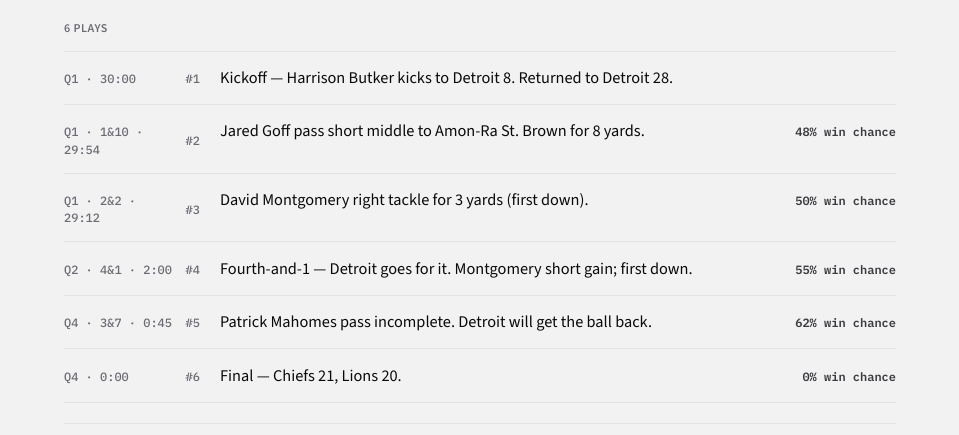
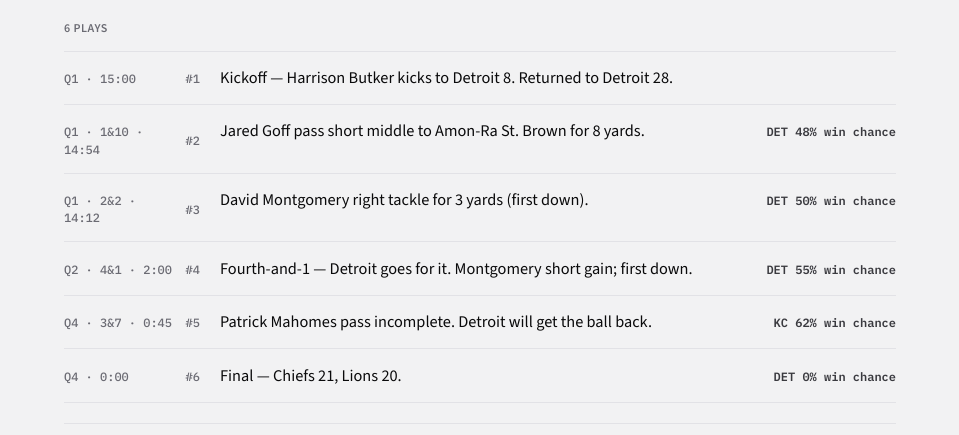
Before and after one commit to nmpy7knjd8-code/nfl-analytics-simulator, a Next.js app in the folder frontend/: page /games/2023_01_DET_KC in a window 1280 px wide. Shown: the part 1054-1489 px from the top of the page, without its empty margins (160-1119 px from the left). Built offline with nearby package versions, Linux system fonts and the light colour scheme; no server answers.

Commit message:
Phase 0 UI: drop dev notes, name team on win chance, quarter clock, practice end screen + reset, no page fade

```diff
--- a/frontend/app/games/[gameId]/page.tsx
+++ b/frontend/app/games/[gameId]/page.tsx
@@ -1,4 +1,5 @@
 import Link from "next/link";
+import { periodName, quarterClockFromHalf } from "../../../lib/clock";
 import { ExampleBanner } from "../../../components/ExampleBanner";
 import { TruthChip } from "../../../components/TruthChip";
 import { fetchGame, fetchPlays } from "../../../lib/api";
@@ -13,16 +14,15 @@ export function generateStaticParams() {
   return FIXTURE_GAMES.items.map((g) => ({ gameId: g.game_id }));
 }
 
-function formatClock(halfSeconds: number | null | undefined): string {
+function formatClock(quarter: number, halfSeconds: number | null | undefined): string {
   if (halfSeconds == null) return "—";
-  const m = Math.floor(halfSeconds / 60);
-  const s = halfSeconds % 60;
-  return `${m}:${String(s).padStart(2, "0")}`;
+  return quarterClockFromHalf(quarter, halfSeconds);
 }
 
-function winChanceLabel(wp: number | null | undefined): string | null {
-  if (wp == null || Number.isNaN(wp)) return null;
-  return `${Math.round(wp * 100)}% win chance`;
+/** reference.wp is the possession team's pre-snap chance; always say whose it is. */
+function winChanceLabel(wp: number | null | undefined, team: string | null | undefined): string | null {
+  if (wp == null || Number.isNaN(wp) || !team) return null;
+  return `${team} ${Math.round(wp * 100)}% win chance`;
 }
 
 export default async function GameReplayPage({ params }: Props) {
@@ -100,14 +100,14 @@ export default async function GameReplayPage({ params }: Props) {
 
           <div className="play-feed" role="list">
             {plays.data.items.map((p) => {
-              const chance = winChanceLabel(p.reference?.wp ?? null);
+              const chance = winChanceLabel(p.reference?.wp ?? null, p.possession_team_id);
               return (
                 <article className="play-card" role="listitem" key={`${p.game_id}-${p.play_id}`}>
                   <div className="play-top">
                     <span className="play-meta">
-                      Q{p.quarter}
+                      {periodName(p.quarter)}
                       {p.down != null ? ` · ${p.down}&${p.distance}` : ""} ·{" "}
-                      {formatClock(p.half_seconds_remaining ?? null)}
+                      {formatClock(p.quarter, p.half_seconds_remaining ?? null)}
                     </span>
                     <span className="play-meta">#{p.play_index}</span>
                   </div>
--- a/frontend/app/globals.css
+++ b/frontend/app/globals.css
@@ -190,18 +190,6 @@ button {
 
 .page {
   width: 100%;
-  animation: page-enter var(--duration-slow) var(--ease-emphasized);
-}
-
-@keyframes page-enter {
-  from {
-    opacity: 0;
-    transform: translateY(8px);
-  }
-  to {
-    opacity: 1;
-    transform: none;
-  }
 }
 
 @keyframes truth-crossfade {
@@ -300,7 +288,6 @@ button {
   z-index: 1;
   width: 100%;
   padding: 2rem var(--page-pad-x) calc(1.75rem + var(--safe-bottom));
-  animation: page-enter var(--duration-slow) var(--ease-emphasized);
 }
 
 .hero-brand {
@@ -397,7 +384,6 @@ button {
 .decide-page {
   width: 100%;
   padding: calc(1.25rem + var(--safe-top)) var(--page-pad-x) 1.75rem;
-  animation: page-enter var(--duration-slow) var(--ease-emphasized);
 }
 
 .section-head {
@@ -987,17 +973,6 @@ button {
   border-top: 1px solid var(--color-divider);
   color: var(--color-ink) !important;
   font-weight: 500;
-}
-
-.decide-footnote {
-  margin: 1.15rem 0 0.25rem;
-  font-size: var(--text-caption);
-}
-
-.decide-api-hook {
-  font-size: 0.65rem;
-  margin: 0;
-  opacity: 0.65;
 }
 
 @media (min-width: 720px) {
--- a/frontend/components/QuizSituationCard.tsx
+++ b/frontend/components/QuizSituationCard.tsx
@@ -1,6 +1,6 @@
+import { quarterClockFromGame } from "../lib/clock";
 import {
   ballProgress,
-  formatClock,
   yardLineCaption,
   type QuizSituation,
 } from "../lib/quiz";
@@ -76,7 +76,7 @@ function FieldTrack({ situation }: { situation: QuizSituation }) {
 }
 
 export function QuizSituationCard({ situation }: { situation: QuizSituation }) {
-  const clock = formatClock(situation.game_seconds_remaining);
+  const clock = quarterClockFromGame(situation.qtr, situation.game_seconds_remaining);
   const yardText = yardLineCaption(situation.yardline_100, situation.posteam);
   const downText = `${ordinalDown(situation.down)} & ${situation.distance}`;
 
--- a/frontend/components/WinProbabilityChart.tsx
+++ b/frontend/components/WinProbabilityChart.tsx
@@ -32,7 +32,7 @@ export function WinProbabilityChart({
         <line x1={PAD.l} x2={W - PAD.r} y1={y(0.5)} y2={y(0.5)} className="wp-mid" />
         {[1, 0.5, 0].map((v) => (
           <text key={v} x={PAD.l - 6} y={y(v) + 4} textAnchor="end" className="wp-axis">
-            {Math.round(v * 100)}%
+            {series.home_team_id} {Math.round(v * 100)}%
           </text>
         ))}
         {[1, 2, 3, 4].map((q) => {
--- /dev/null
+++ b/frontend/lib/clock.ts
@@ -0,0 +1,23 @@
+/** Game clocks shown to fans are quarter clocks (0:00–15:00), never half or game time. */
+const QUARTER = 900;
+
+function mmss(sec: number): string {
+  const s = Math.max(0, Math.min(QUARTER, Math.floor(sec)));
+  return `${Math.floor(s / 60)}:${String(s % 60).padStart(2, "0")}`;
+}
+
+/** From nflverse game_seconds_remaining (3600 at kickoff, regulation only). */
+export function quarterClockFromGame(quarter: number, gameSecondsRemaining: number): string {
+  if (quarter > 4) return mmss(gameSecondsRemaining);
+  return mmss(gameSecondsRemaining - (4 - quarter) * QUARTER);
+}
+
+/** From nflverse half_seconds_remaining (1800 at the start of Q1/Q3). OT passes through. */
+export function quarterClockFromHalf(quarter: number, halfSecondsRemaining: number): string {
+  if (quarter > 4) return mmss(halfSecondsRemaining);
+  return mmss(quarter % 2 === 1 ? halfSecondsRemaining - QUARTER : halfSecondsRemaining);
+}
+
+export function periodName(quarter: number): string {
+  return quarter > 4 ? "OT" : `Q${quarter}`;
+}
--- a/frontend/lib/fixtures.ts
+++ b/frontend/lib/fixtures.ts
@@ -224,8 +224,6 @@ export type FourthDownScenario = {
   id: string;
   title: string;
   setup: string;
-  /** Hook for future POST /models/fourth-down once sibling API exists. */
-  apiHook: string;
   situation: {
     offense: string;
     defense: string;
@@ -243,7 +241,6 @@ export type FourthDownScenario = {
    * Always shown next to the recommendation — not model metrics.
    */
   whyRecommended: string;
-  footnote: string;
 };
 
 /** Within this gap (win-chance points), treat top options as too close to call. */
@@ -279,7 +276,6 @@ export const FOURTH_DOWN_SCENARIOS: FourthDownScenario[] = [
     title: "Fourth-and-short near midfield",
     setup:
       "Your team is down by a field goal late in the third. It’s 4th and 1 from the opponent’s 42.",
-    apiHook: "POST /models/fourth-down (not on main yet — using example numbers)",
     situation: {
       offense: "DET",
       defense: "KC",
@@ -328,15 +324,12 @@ export const FOURTH_DOWN_SCENARIOS: FourthDownScenario[] = [
     ],
     whyRecommended:
       "You're already behind, and 4th-and-1 is a high-percentage chance to keep the drive alive. A long field goal or a punt both give up the ball without solving the score.",
-    footnote:
-      "Example comparison for product demo. When the offline 4th-down scorer lands, these bars will call that API instead of fixtures.",
   },
   {
     id: "demo-4th-2",
     title: "Goal-to-go late",
     setup:
       "Tied game, two minutes left. Fourth-and-goal from the 2. Do you go for the win, or take the chip-shot kick?",
-    apiHook: "POST /models/fourth-down (not on main yet — using example numbers)",
     situation: {
       offense: "BUF",
       defense: "NYJ",
@@ -385,15 +378,12 @@ export const FOURTH_DOWN_SCENARIOS: FourthDownScenario[] = [
     ],
     whyRecommended:
       "Tied late from the 2, going for it plays to win on this snap. A field goal only puts you up three and still leaves them a chance to answer.",
-    footnote:
-      "Example comparison for product demo. Goal-line spots usually drop the punt option in a real decision tool.",
   },
   {
     id: "demo-4th-3",
     title: "Too close to call",
     setup:
       "Up three late in the fourth. 4th and 3 from your own 45 — go for the dagger, or punt and play defense?",
-    apiHook: "POST /models/fourth-down (not on main yet — using example numbers)",
     situation: {
       offense: "PHI",
       defense: "TB",
@@ -442,7 +432,5 @@ export const FOURTH_DOWN_SCENARIOS: FourthDownScenario[] = [
     ],
     whyRecommended:
       "Go and punt land almost even here: one plays to end it, the other protects the lead. Either is defensible — there’s no clear winner.",
-    footnote:
-      "Example inconclusive case for product demo — shown so fans see when the call is a coin-flip, not a slam dunk.",
   },
 ];
--- a/frontend/package.json
+++ b/frontend/package.json
@@ -9,7 +9,7 @@
     "build:pages": "NFL_SIM_STATIC_EXPORT=1 next build",
     "start": "next start",
     "typecheck": "tsc -p tsconfig.json --noEmit && tsc -p tsconfig.contracts.json --noEmit",
-    "test": "node --import tsx --test contracts/contracts.test.ts lib/quiz.test.ts lib/winProbability.test.ts",
+    "test": "node --import tsx --test contracts/contracts.test.ts lib/quiz.test.ts lib/winProbability.test.ts lib/clock.test.ts",
     "test:all": "npm test && npm run typecheck"
   },
   "dependencies": {
```
Also changed, not shown: frontend/components/FourthDownLab.tsx (+2 -6 lines), frontend/components/QuizGame.tsx (+35 -4 lines), 1 other file (tests, documents, lock files or other folders).
